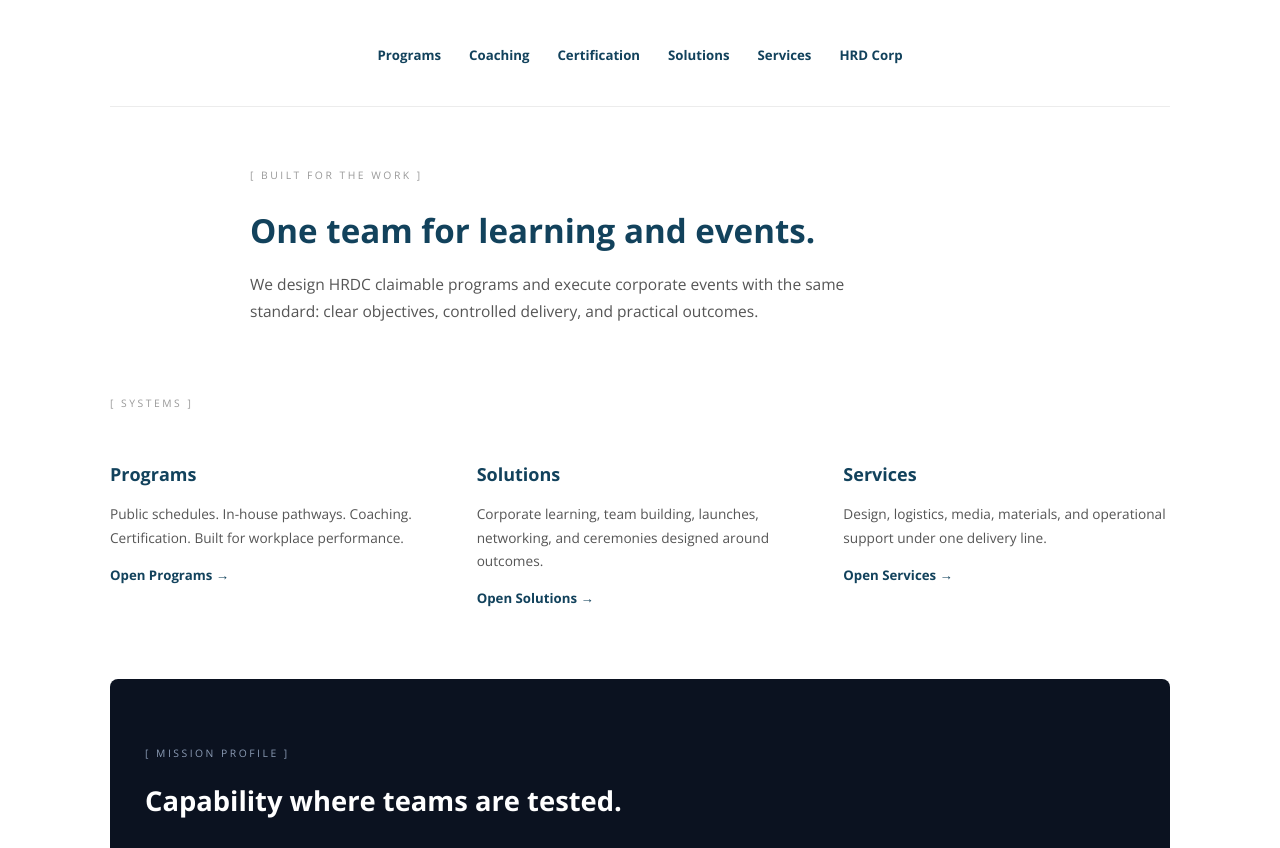
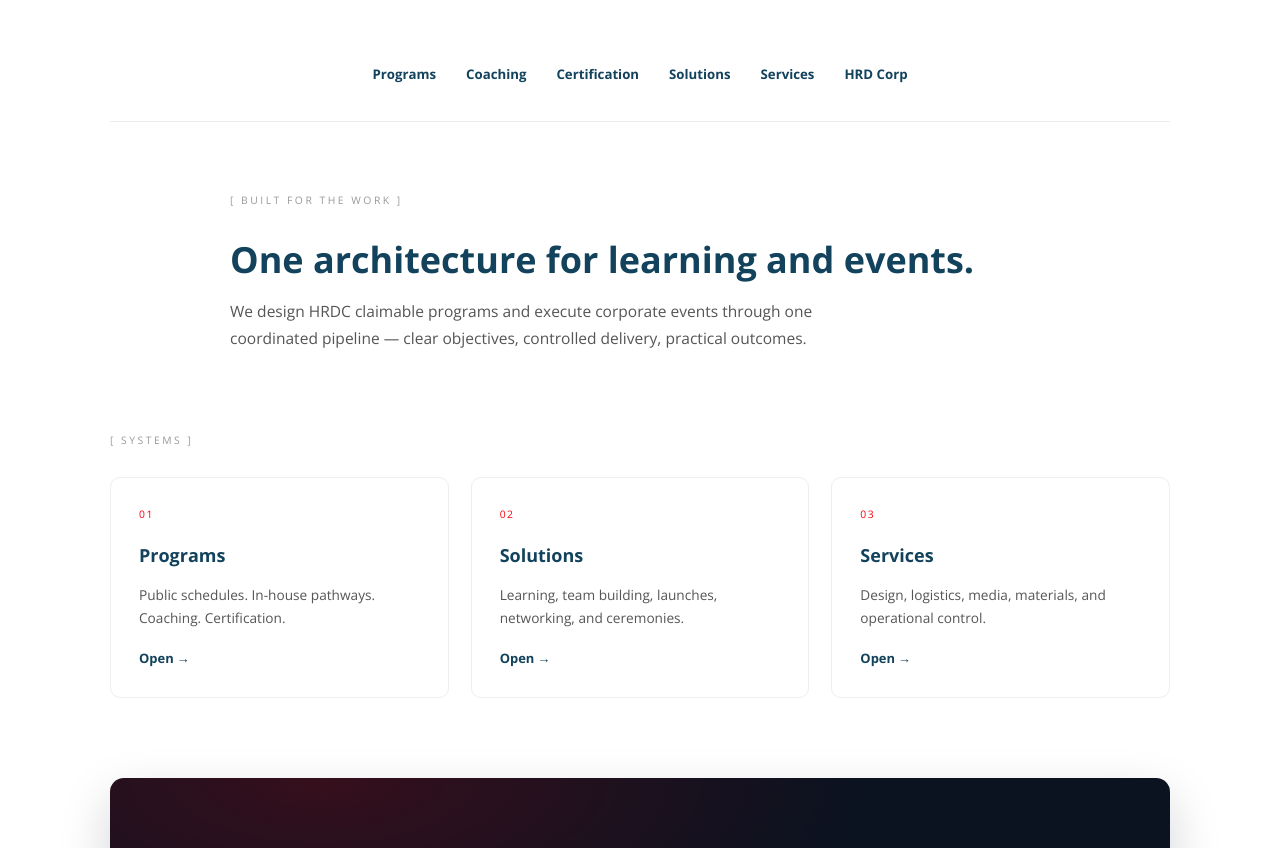
Before and after one commit to kiaarjen27/cxcons, a Jekyll site: the page built from test.html, in a window 1280 px wide and 900 px high, scrolled down 642 px, cut to the strip 52-900 px from the top of the window. Built offline with Jekyll 4.4.1, drawn with Linux system fonts in a browser that asks for light colours.

Commit message:
Update test.html

```diff
--- a/test.html
+++ b/test.html
@@ -7,98 +7,179 @@ description: Circlex Consultancy builds resilient teams through HRDC-registered
 <main>
 
   <!-- HERO -->
-  <section id="hero">
-    <h1 class="home-hero-title">Resilient teams.<br>Stronger organizations.</h1>
-    <p style="max-width: 620px; margin: 0 auto 35px; font-size: 1.15em; color: #e8e8e8; line-height: 1.6;">
+  <section id="hero" style="position: relative; overflow: hidden;">
+    <!-- Soft moving light layer (CSS only, no heavy media) -->
+    <div style="
+      position: absolute; inset: 0; pointer-events: none;
+      background: radial-gradient(ellipse at 30% 20%, rgba(253,0,12,0.18), transparent 50%),
+                  radial-gradient(ellipse at 80% 70%, rgba(18,66,92,0.25), transparent 45%);
+      animation: heroGlow 12s ease-in-out infinite alternate;
+    "></div>
+
+    <div style="position: relative; z-index: 1;">
+      <p style="
+        font-size: 0.72em; letter-spacing: 3px; text-transform: uppercase;
+        color: rgba(255,255,255,0.7); margin-bottom: 18px;
+      ">
+        Circlex Consultancy
+      </p>
+
+      <h1 class="home-hero-title" style="margin-bottom: 18px;">
+        Resilient teams.<br>Stronger organizations.
+      </h1>
+
+      <p style="
+        max-width: 620px; margin: 0 auto 34px;
+        font-size: 1.12em; color: #e8e8e8; line-height: 1.65;
+      ">
         HRDC-registered programs and strategic events built for capability under pressure.
       </p>
 
       <div style="display: flex; justify-content: center; gap: 14px; flex-wrap: wrap;">
         <a href="/programs/"
-         style="background: #fd000c; color: #fff; padding: 13px 28px; border-radius: 2px; text-decoration: none; font-weight: 700; letter-spacing: 0.3px;">
+           style="
+             background: #fd000c; color: #fff; padding: 14px 30px;
+             border-radius: 2px; text-decoration: none; font-weight: 700;
+             box-shadow: 0 10px 30px rgba(253,0,12,0.25);
+             transition: transform 0.25s ease, box-shadow 0.25s ease;
+           "
+           onmouseover="this.style.transform='translateY(-2px)'; this.style.boxShadow='0 14px 34px rgba(253,0,12,0.35)';"
+           onmouseout="this.style.transform='none'; this.style.boxShadow='0 10px 30px rgba(253,0,12,0.25)';">
           View Programs
         </a>
+
         <a href="/contact/"
-         style="background: transparent; border: 1px solid rgba(255,255,255,0.85); color: #fff; padding: 13px 28px; border-radius: 2px; text-decoration: none; font-weight: 700; letter-spacing: 0.3px;">
+           style="
+             background: rgba(255,255,255,0.06); border: 1px solid rgba(255,255,255,0.85);
+             color: #fff; padding: 14px 30px; border-radius: 2px; text-decoration: none; font-weight: 700;
+             backdrop-filter: blur(6px);
+           ">
           Request Briefing
         </a>
+      </div>
     </div>
   </section>
 
   <div class="content-wrapper">
 
     <!-- CAPABILITY STRIP -->
-    <div style="text-align: center; padding: 35px 0 40px; border-bottom: 1px solid #ececec; margin-bottom: 60px;">
-      <div style="display: flex; flex-wrap: wrap; justify-content: center; gap: 10px 28px; font-size: 0.92em;">
-        <a href="/programs/" style="color: #12425c; text-decoration: none; font-weight: 600;">Programs</a>
-        <a href="/programs/coaching/" style="color: #12425c; text-decoration: none; font-weight: 600;">Coaching</a>
-        <a href="/programs/certification/" style="color: #12425c; text-decoration: none; font-weight: 600;">Certification</a>
-        <a href="/solutions/" style="color: #12425c; text-decoration: none; font-weight: 600;">Solutions</a>
-        <a href="/services/" style="color: #12425c; text-decoration: none; font-weight: 600;">Services</a>
-        <a href="/hrdcorp/" style="color: #12425c; text-decoration: none; font-weight: 600;">HRD Corp</a>
+    <div style="
+      text-align: center; padding: 28px 0 36px;
+      border-bottom: 1px solid #ececec; margin-bottom: 70px;
+    ">
+      <div style="display: flex; flex-wrap: wrap; justify-content: center; gap: 10px 30px; font-size: 0.92em;">
+        <a href="/programs/" style="color:#12425c; text-decoration:none; font-weight:600;">Programs</a>
+        <a href="/programs/coaching/" style="color:#12425c; text-decoration:none; font-weight:600;">Coaching</a>
+        <a href="/programs/certification/" style="color:#12425c; text-decoration:none; font-weight:600;">Certification</a>
+        <a href="/solutions/" style="color:#12425c; text-decoration:none; font-weight:600;">Solutions</a>
+        <a href="/services/" style="color:#12425c; text-decoration:none; font-weight:600;">Services</a>
+        <a href="/hrdcorp/" style="color:#12425c; text-decoration:none; font-weight:600;">HRD Corp</a>
       </div>
     </div>
 
     <!-- STATEMENT -->
-    <div style="max-width: 780px; margin: 0 auto 70px;">
-      <p style="font-size: 0.72em; letter-spacing: 2.5px; color: #999; text-transform: uppercase; margin-bottom: 18px;">
+    <div style="max-width: 820px; margin: 0 auto 80px;">
+      <p style="font-size: 0.72em; letter-spacing: 2.5px; color: #999; text-transform: uppercase; margin-bottom: 16px;">
         [ Built for the work ]
       </p>
-      <h2 style="color: #12425c; font-size: 2.3em; line-height: 1.2; margin-bottom: 20px; font-weight: 700;">
-        One team for learning and events.
+      <h2 style="
+        color: #12425c; font-size: clamp(1.8em, 4vw, 2.5em);
+        line-height: 1.15; margin-bottom: 18px; font-weight: 700;
+      ">
+        One architecture for learning and events.
       </h2>
       <p style="color: #555; font-size: 1.08em; line-height: 1.75; max-width: 640px;">
-        We design HRDC claimable programs and execute corporate events with the same standard:
-        clear objectives, controlled delivery, and practical outcomes.
+        We design HRDC claimable programs and execute corporate events through one coordinated pipeline —
+        clear objectives, controlled delivery, practical outcomes.
       </p>
     </div>
 
-    <!-- SYSTEMS / PILLARS -->
-    <div style="margin-bottom: 70px;">
-      <p style="font-size: 0.72em; letter-spacing: 2.5px; color: #999; text-transform: uppercase; margin-bottom: 30px;">
+    <!-- SYSTEMS -->
+    <div style="margin-bottom: 80px;">
+      <p style="font-size: 0.72em; letter-spacing: 2.5px; color: #999; text-transform: uppercase; margin-bottom: 28px;">
         [ Systems ]
       </p>
 
-      <div style="display: grid; grid-template-columns: repeat(auto-fit, minmax(260px, 1fr)); gap: 40px;">
-        <div>
-          <h3 style="color: #12425c; font-size: 1.25em; margin-bottom: 10px;">Programs</h3>
-          <p style="color: #555; font-size: 0.95em; line-height: 1.7; margin-bottom: 14px;">
-            Public schedules. In-house pathways. Coaching. Certification. Built for workplace performance.
+      <div style="display: grid; grid-template-columns: repeat(auto-fit, minmax(260px, 1fr)); gap: 22px;">
+
+        <a href="/programs/" style="text-decoration:none; color:inherit;">
+          <div style="
+            background: #fff; border: 1px solid #eee; border-radius: 10px;
+            padding: 28px; height: 100%;
+            transition: transform 0.25s ease, box-shadow 0.25s ease, border-color 0.25s ease;
+          "
+          onmouseover="this.style.transform='translateY(-4px)'; this.style.boxShadow='0 16px 40px rgba(18,66,92,0.08)'; this.style.borderColor='#dbe4ea';"
+          onmouseout="this.style.transform='none'; this.style.boxShadow='none'; this.style.borderColor='#eee';">
+            <div style="font-size: 0.72em; letter-spacing: 1.5px; color: #fd000c; margin-bottom: 10px;">01</div>
+            <h3 style="color:#12425c; font-size:1.25em; margin-bottom:10px;">Programs</h3>
+            <p style="color:#555; font-size:0.95em; line-height:1.7; margin-bottom:16px;">
+              Public schedules. In-house pathways. Coaching. Certification.
             </p>
-          <a href="/programs/" style="color: #12425c; font-weight: 700; text-decoration: none; font-size: 0.92em;">Open Programs →</a>
+            <span style="color:#12425c; font-weight:700; font-size:0.9em;">Open →</span>
           </div>
+        </a>
 
-        <div>
-          <h3 style="color: #12425c; font-size: 1.25em; margin-bottom: 10px;">Solutions</h3>
-          <p style="color: #555; font-size: 0.95em; line-height: 1.7; margin-bottom: 14px;">
-            Corporate learning, team building, launches, networking, and ceremonies designed around outcomes.
+        <a href="/solutions/" style="text-decoration:none; color:inherit;">
+          <div style="
+            background: #fff; border: 1px solid #eee; border-radius: 10px;
+            padding: 28px; height: 100%;
+            transition: transform 0.25s ease, box-shadow 0.25s ease, border-color 0.25s ease;
+          "
+          onmouseover="this.style.transform='translateY(-4px)'; this.style.boxShadow='0 16px 40px rgba(18,66,92,0.08)'; this.style.borderColor='#dbe4ea';"
+          onmouseout="this.style.transform='none'; this.style.boxShadow='none'; this.style.borderColor='#eee';">
+            <div style="font-size: 0.72em; letter-spacing: 1.5px; color: #fd000c; margin-bottom: 10px;">02</div>
+            <h3 style="color:#12425c; font-size:1.25em; margin-bottom:10px;">Solutions</h3>
+            <p style="color:#555; font-size:0.95em; line-height:1.7; margin-bottom:16px;">
+              Learning, team building, launches, networking, and ceremonies.
             </p>
-          <a href="/solutions/" style="color: #12425c; font-weight: 700; text-decoration: none; font-size: 0.92em;">Open Solutions →</a>
+            <span style="color:#12425c; font-weight:700; font-size:0.9em;">Open →</span>
           </div>
+        </a>
 
-        <div>
-          <h3 style="color: #12425c; font-size: 1.25em; margin-bottom: 10px;">Services</h3>
-          <p style="color: #555; font-size: 0.95em; line-height: 1.7; margin-bottom: 14px;">
-            Design, logistics, media, materials, and operational support under one delivery line.
+        <a href="/services/" style="text-decoration:none; color:inherit;">
+          <div style="
+            background: #fff; border: 1px solid #eee; border-radius: 10px;
+            padding: 28px; height: 100%;
+            transition: transform 0.25s ease, box-shadow 0.25s ease, border-color 0.25s ease;
+          "
+          onmouseover="this.style.transform='translateY(-4px)'; this.style.boxShadow='0 16px 40px rgba(18,66,92,0.08)'; this.style.borderColor='#dbe4ea';"
+          onmouseout="this.style.transform='none'; this.style.boxShadow='none'; this.style.borderColor='#eee';">
+            <div style="font-size: 0.72em; letter-spacing: 1.5px; color: #fd000c; margin-bottom: 10px;">03</div>
+            <h3 style="color:#12425c; font-size:1.25em; margin-bottom:10px;">Services</h3>
+            <p style="color:#555; font-size:0.95em; line-height:1.7; margin-bottom:16px;">
+              Design, logistics, media, materials, and operational control.
             </p>
-          <a href="/services/" style="color: #12425c; font-weight: 700; text-decoration: none; font-size: 0.92em;">Open Services →</a>
+            <span style="color:#12425c; font-weight:700; font-size:0.9em;">Open →</span>
           </div>
+        </a>
+
       </div>
     </div>
 
-    <!-- DARK BAND -->
-    <div style="background: #0b1220; color: #fff; border-radius: 8px; padding: 55px 35px; margin-bottom: 70px;">
+    <!-- DARK MISSION BAND -->
+    <div style="
+      background:
+        radial-gradient(ellipse at 20% 0%, rgba(253,0,12,0.18), transparent 45%),
+        radial-gradient(ellipse at 90% 100%, rgba(30,64,100,0.35), transparent 40%),
+        #0b1220;
+      color: #fff; border-radius: 14px; padding: 58px 36px; margin-bottom: 80px;
+      box-shadow: 0 20px 50px rgba(11,18,32,0.18);
+    ">
       <p style="font-size: 0.72em; letter-spacing: 2.5px; color: #8b9bb4; text-transform: uppercase; margin-bottom: 16px;">
         [ Mission profile ]
       </p>
-      <h2 style="color: #ffffff; font-size: 1.9em; line-height: 1.25; margin-bottom: 28px; max-width: 700px;">
+      <h2 style="
+        color: #ffffff; font-size: clamp(1.6em, 3.5vw, 2.1em);
+        line-height: 1.2; margin-bottom: 18px; max-width: 700px;
+      ">
         Capability where teams are tested.
       </h2>
-      <p style="color: #c5d0e0; font-size: 1.02em; line-height: 1.7; max-width: 620px; margin-bottom: 35px;">
-        Training that holds up at work. Events that run with control. Support that stays practical from planning to delivery.
+      <p style="color: #c5d0e0; font-size: 1.02em; line-height: 1.7; max-width: 600px; margin-bottom: 36px;">
+        Training that holds up at work. Events that run with control.
+        Support that stays practical from planning to delivery.
       </p>
 
-      <div style="display: grid; grid-template-columns: repeat(auto-fit, minmax(140px, 1fr)); gap: 24px; max-width: 820px;">
+      <div style="display: grid; grid-template-columns: repeat(auto-fit, minmax(140px, 1fr)); gap: 24px; max-width: 860px;">
         <div>
           <div style="font-size: 0.95em; font-weight: 700; margin-bottom: 4px;">HRDC Ready</div>
           <div style="font-size: 0.85em; color: #8b9bb4;">Claimable pathways</div>
@@ -119,21 +200,32 @@ description: Circlex Consultancy builds resilient teams through HRDC-registered
     </div>
 
     <!-- CONTACT -->
-    <div style="padding-bottom: 20px;">
+    <div style="padding-bottom: 10px;">
       <p style="font-size: 0.72em; letter-spacing: 2.5px; color: #999; text-transform: uppercase; margin-bottom: 14px;">
         [ Contact ]
       </p>
-      <h2 style="color: #12425c; font-size: 2.2em; margin-bottom: 12px; line-height: 1.2;">
+      <h2 style="color: #12425c; font-size: clamp(1.9em, 4vw, 2.4em); margin-bottom: 12px; line-height: 1.15;">
         Let’s talk.
       </h2>
-      <p style="color: #555; font-size: 1.05em; margin-bottom: 28px; max-width: 480px;">
+      <p style="color: #555; font-size: 1.05em; margin-bottom: 28px; max-width: 460px;">
         Programs, coaching, certification, or full event support.
       </p>
       <a href="/contact/"
-         style="background: #fd000c; color: #fff; padding: 14px 30px; border-radius: 2px; text-decoration: none; font-weight: 700; display: inline-block;">
+         style="
+           background: #fd000c; color: #fff; padding: 15px 32px; border-radius: 2px;
+           text-decoration: none; font-weight: 700; display: inline-block;
+           box-shadow: 0 12px 30px rgba(253,0,12,0.22);
+         ">
         Contact Us
       </a>
     </div>
 
   </div>
 </main>
+
+<style>
+@keyframes heroGlow {
+  0% { opacity: 0.7; transform: scale(1); }
+  100% { opacity: 1; transform: scale(1.05); }
+}
+</style>
```
Lines whose indentation alone changed are shown as unchanged.
